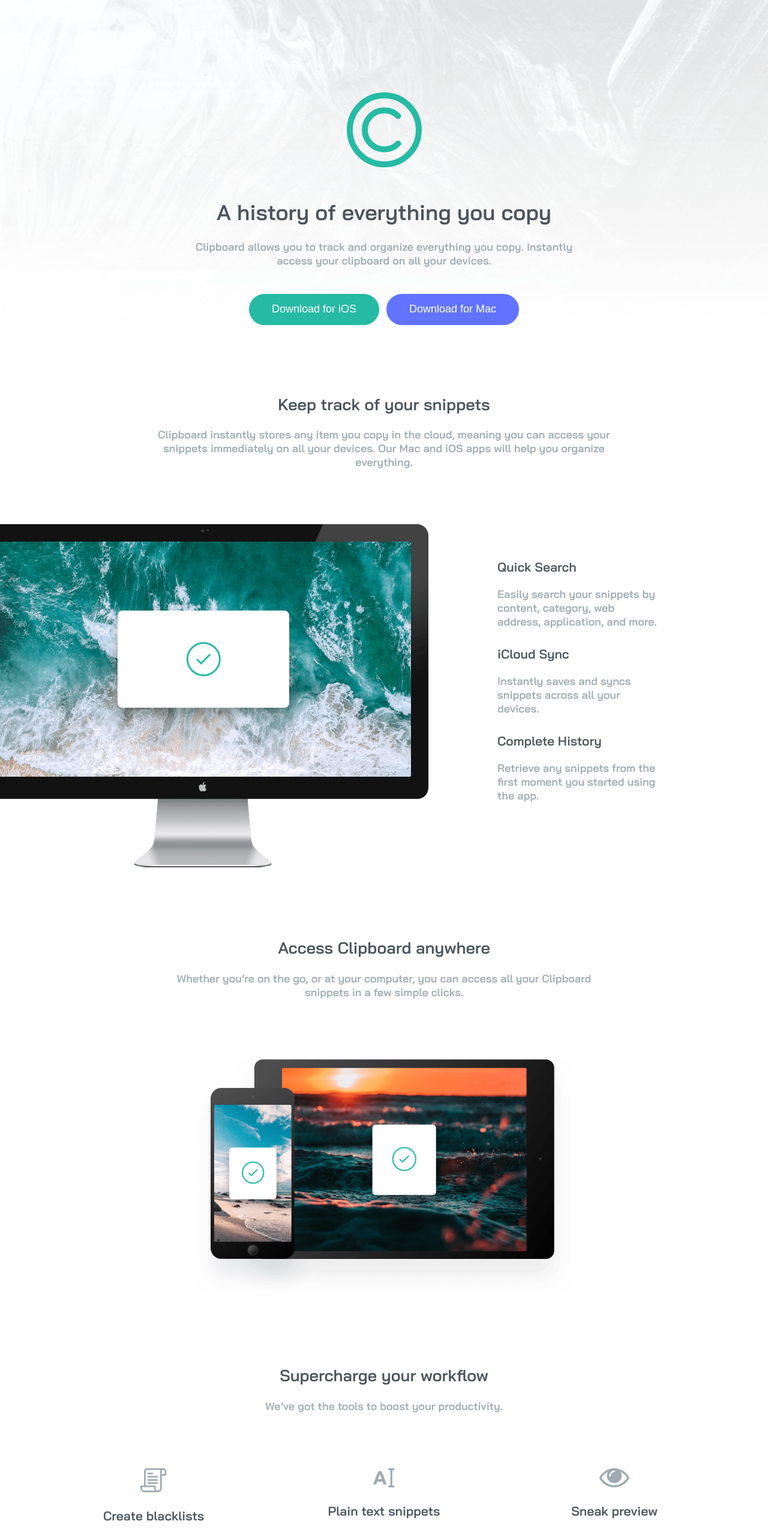
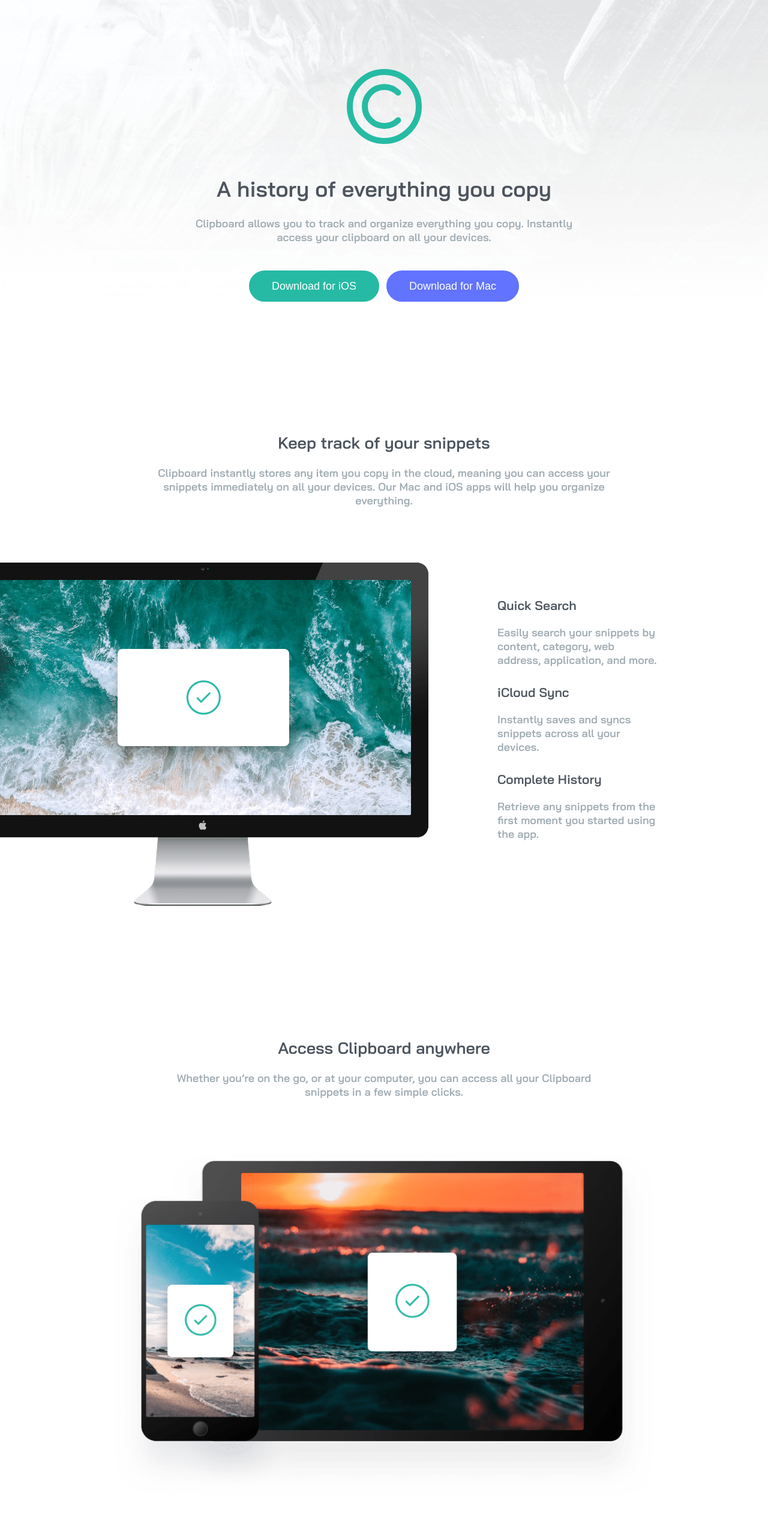
Before and after one commit to jordanlaurent/clipboard-landing-page-master, a plain HTML site: page index.html in a window 1280 px wide. Shown: the top 2556 px of the page at 60% size. Drawn offline with Linux system fonts and the light colour scheme.

Commit message:
correction size display

```diff
--- a/stylesheet.css
+++ b/stylesheet.css
@@ -6,7 +6,7 @@
  header{padding-left: 20%; padding-right: 20%;}
  h1{padding-top: 3%;}
  p{padding-bottom: 3%;}
- header img{padding-top: 20%;}
+ header img{padding-top: 15%;}
  }
  @media  screen and (max-width: 540px) {
     header{background-image: url(./images/bg-header-mobile.png);padding: 2%;}
@@ -16,7 +16,7 @@
 /* bloc acticle */
  .block_article{text-align: center;}
  @media  screen and (min-width: 541px) {
-    .block_article{padding-left: 20%; padding-right: 20%;padding-top: 7%;padding-bottom: 4%;}
+    .block_article{padding-left: 20%; padding-right: 20%;padding-top: 15%;padding-bottom: 4%;}
  }
  @media  screen and (max-width: 541px) {
     .block_article{padding-left: 5%; padding-right: 5%;padding-top: 7%;padding-bottom: 14%;}
@@ -37,7 +37,7 @@
  .ipad{display: block;
     margin-left: auto;
     margin-right: auto;
-    width: 50%;}
+    width: 70%;}
     @media  screen and (max-width: 541px) {
         .ipad{width: 100%; }
     }
@@ -62,7 +62,7 @@
  }
 
  /* footer*/
- footer{display: flex;position: relative;bottom: 0;left: 0;right: 0;justify-content: space-evenly;align-items: center;padding-top: 1%;}
+ footer{display: flex;position: static; bottom: 0;left: 0;right: 0;justify-content: space-evenly;align-items: center;padding-top: 1%;}
  .logo{max-width: 50px;max-height: 50px;}
  .footer_logo img{padding: 10px;}
  @media  screen and (max-width: 541px) {
```
